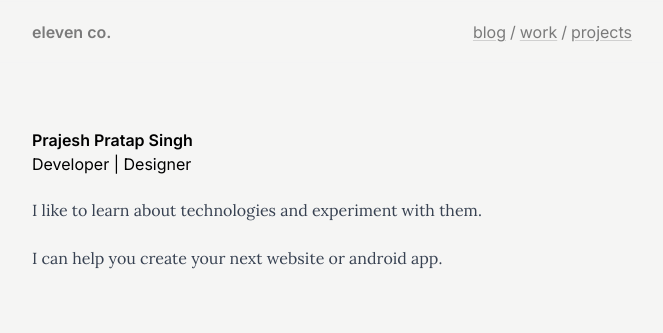
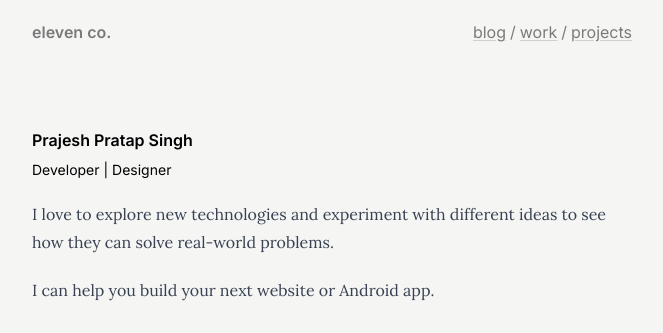
Before and after one commit to pr4j3sh/pr4j3sh, an Astro site: page / in a window 1280 px wide. Shown: the top 333 px of the page, without its empty margins (308-971 px from the left). Built offline with nearby package versions, Linux system fonts and the light colour scheme; Astro itself is replaced by a stand-in of ours; a web font is replaced by a local one.

Commit message:
improved first page

```diff
--- a/src/pages/index.astro
+++ b/src/pages/index.astro
@@ -39,15 +39,18 @@ const work = await Promise.all(
     <h4 class="animate font-semibold text-black dark:text-white">
       Prajesh Pratap Singh
     </h4>
-    <p class="animate text-black dark:text-white">Developer | Designer</p>
+    <p class="mt-2 animate text-black text-sm dark:text-white">
+      Developer | Designer
+    </p>
     <div class="space-y-16">
       <section>
         <article class="space-y-4">
           <p class="animate">
-            I like to learn about technologies and experiment with them.
+            I love to explore new technologies and experiment with different
+            ideas to see how they can solve real-world problems.
           </p>
           <p class="animate">
-            I can help you create your next website or android app.
+            I can help you build your next website or Android app.
           </p>
         </article>
       </section>
```
